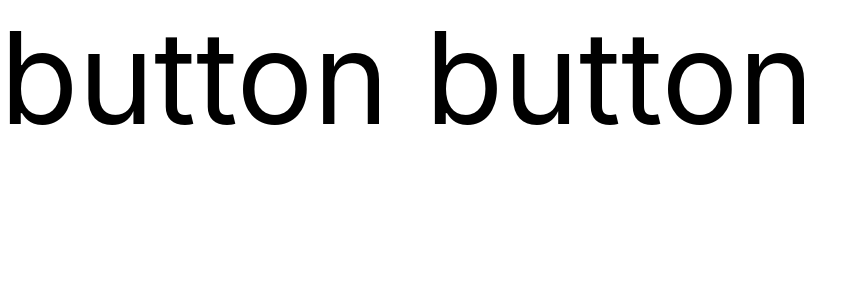
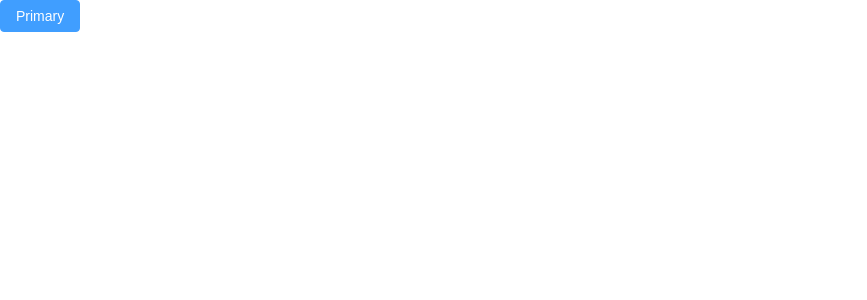
Before and after one commit to 1938690786/v3-template, a Vue app: page / in a window 1280 px wide. Shown: the top 300 px of the page, without its empty margins (0-867 px from the left). Built offline with nearby package versions, Linux system fonts and the light colour scheme.

Commit message:
feat: element-ui

```diff
--- a/src/App.vue
+++ b/src/App.vue
@@ -1,6 +1,9 @@
 <script setup lang="ts">
+
 </script>
 
 <template>
-  button button
+  <el-button type="primary">
+    Primary
+  </el-button>
 </template>
--- a/src/components.d.ts
+++ b/src/components.d.ts
@@ -10,6 +10,5 @@
     HelloWorld: typeof import('./components/HelloWorld.vue')['default']
     RouterLink: typeof import('vue-router')['RouterLink']
     RouterView: typeof import('vue-router')['RouterView']
-    VanButton: typeof import('vant/es')['Button']
   }
 }
--- a/src/style.css
+++ b/src/style.css
@@ -1,7 +1,3 @@
-html {
-  font-size: 10vw;
-}
-
 body {
   margin: 0 auto;
   font-family:
@@ -17,7 +13,6 @@
     'Hiragino Sans GB',
     'Microsoft Yahei',
     sans-serif;
-  text-size-adjust: 100% !important; /** IOS禁止微信调整字体大小 */
 }
 
 html,
@@ -27,9 +22,8 @@
   overflow: hidden;
   position: relative;
 }
-p {
-  margin: 0;
-}
 * {
   box-sizing: border-box;
+  margin: 0;
+  padding: 0;
 }
```
Also changed, not shown: src/main.ts (+7 -1 lines).
